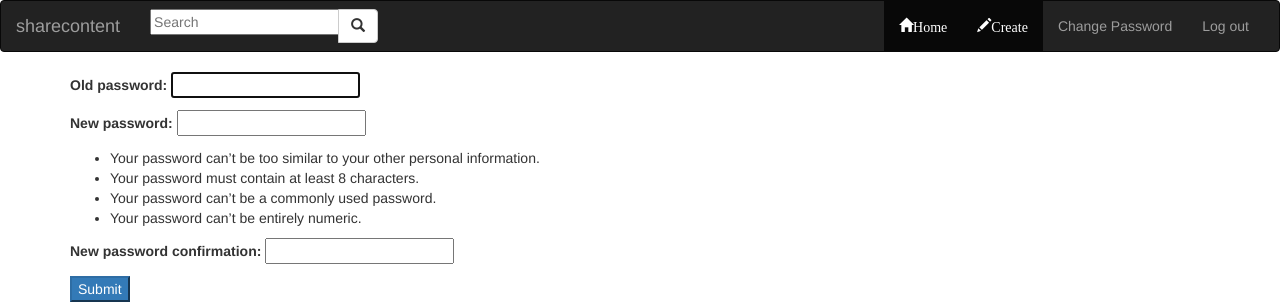
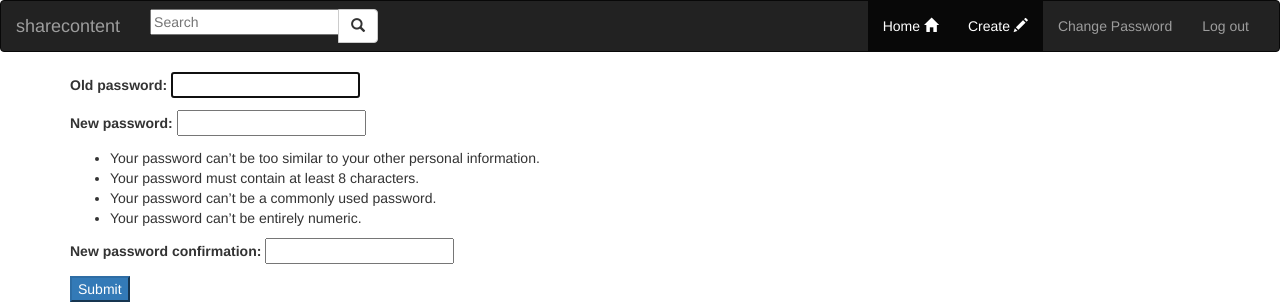
Before and after one commit to vishnu-chalil/sharecontent, a Django app: page /blog/change_password/ in a window 1280 px wide. Shown: the top 306 px of the page. Run offline with Django 3.2, Linux system fonts and the light colour scheme; a user stored in the database is signed in; some libraries are stand-ins or nearby versions.

Commit message:
password reset added and navbar modifications

```diff
--- a/blog/templates/blog/base.html
+++ b/blog/templates/blog/base.html
@@ -74,13 +74,13 @@
 
         <ul class="nav navbar-nav navbar-right">
           <li class="active">
-            <a href="{% url 'blog:user_posts' user.username %}">
-              <span class="glyphicon glyphicon-home" aria-hidden="true">Home</span>
+            <a href="{% url 'blog:user_posts' user.username %}">Home
+              <span class="glyphicon glyphicon-home" aria-hidden="true"></span>
             </a>
           </li>
           <li class="active">
-            <a href="{% url 'blog:create_post' %}">
-              <span class="glyphicon glyphicon-pencil" aria-hidden="true">Create</span>
+            <a href="{% url 'blog:create_post' %}">Create
+              <span class="glyphicon glyphicon-pencil" aria-hidden="true"></span>
             </a>
           </li>
           <li>
```
Also changed, not shown: db.sqlite3.
